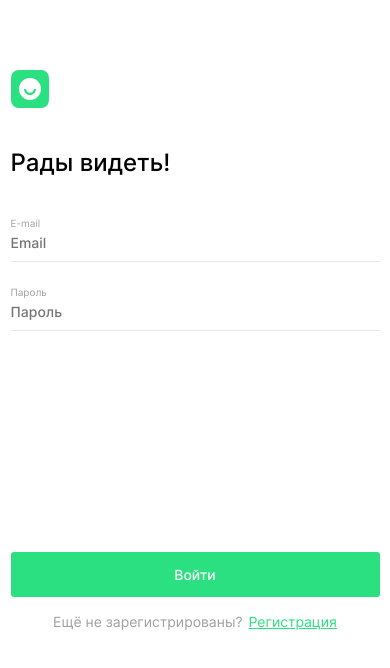
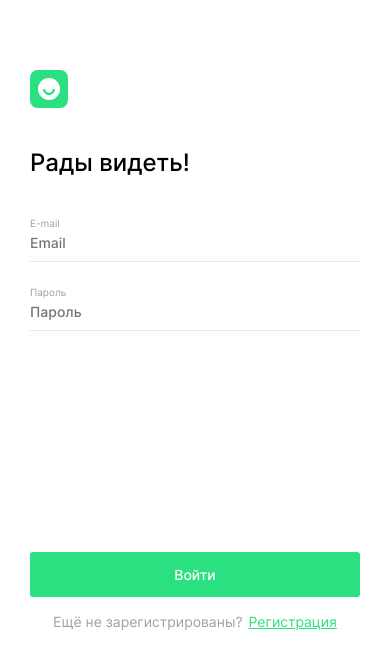
Before and after one commit to StarClavatar/movies-explorer-frontend, a React (Create React App) app: page /signin in a window 390 px wide. Shown: the top 668 px of the page. Built offline with nearby package versions, Linux system fonts and the light colour scheme.

Commit message:
layout bugfix

```diff
--- a/src/components/App/App.css
+++ b/src/components/App/App.css
@@ -1,18 +1,27 @@
 @import url(../../vendor/normalize.css);
 @import url(../../vendor/fonts/inter/inter.css);
 
+html, body, #root {
+  height: 100%;
+}
+
+#root {
+  display: flex;
+  flex-direction: column;
+ }
 
 .page {
   max-width: 1280px;
+  width: 100%;
   position: relative;
   padding: 0;
   font-family: 'Inter';
   font-style: normal;
   background-color: white;
-  /* display: flex; */
-  /* align-items: center; */
   flex-direction: column;
   margin: 0 auto;
+  min-height: 100%;
+  display: flex;
 }
 
 
--- a/src/components/Footer/Footer.css
+++ b/src/components/Footer/Footer.css
@@ -4,6 +4,11 @@
   max-width: 1280px;
   width: 100%;
   box-sizing: border-box;
+  margin-top: auto;
+  /* position: absolute;
+  bottom:0;
+  left: 0%;
+  right: 0; */
 }
 
 .footer__title {
--- a/src/components/Header/Header.css
+++ b/src/components/Header/Header.css
@@ -3,9 +3,8 @@
   box-sizing: border-box;
   max-width: 1140px;
   width: 100%;
-  height: 74px;
   align-items: center;
-  margin: 0 auto;
+  margin: 18px auto;
 }
 
 @media screen and (max-width: 1215px) {
--- a/src/components/Login/Login.css
+++ b/src/components/Login/Login.css
@@ -1,4 +1,6 @@
-.login {}
+.login {
+    margin: 0 30px;
+}
 
 .entrance-form {
     display: flex;
@@ -46,6 +48,7 @@
     margin: 5px 0 24px 0;
     padding: 0 0 10px 0;
     outline: 0;
+    background-color: transparent;
 }
 
 .form__input:last-of-type {
--- a/src/components/Movies/MoviesCardList/MoviesCardList.css
+++ b/src/components/Movies/MoviesCardList/MoviesCardList.css
@@ -32,3 +32,8 @@
     transition: .3s;
     opacity: 0.5;
 }
+
+.empty {
+    width: 100%;
+    text-align: center;
+}
--- a/src/components/Movies/MoviesCardList/MoviesCardList.js
+++ b/src/components/Movies/MoviesCardList/MoviesCardList.js
@@ -64,7 +64,7 @@ function useCardShowParams() {
         );
     } else if (props.movies.length===0) {
         return (
-            <div>
+            <div className='empty'>
                 Ничего не найдено.
             </div>
         );
--- a/src/components/Movies/SearchForm/SearchForm.css
+++ b/src/components/Movies/SearchForm/SearchForm.css
@@ -49,6 +49,8 @@
     border: none;
     background-color: #F9F9F9;
     outline: none;
+    width: 100%;
+    padding-right: 70px;
 }
 
 .search-form__film-icon {
@@ -164,6 +166,7 @@
 
     .search-form__film-input {
         width: 100%;
+        padding-right: 10px;
     }
 
 
--- a/src/components/Preloader/Preloader.css
+++ b/src/components/Preloader/Preloader.css
@@ -14,6 +14,7 @@
   position: absolute;
   top: 0;
   transform: translatey(20px);
+  padding: 0;
 }
 
 #dots div:first-of-type {
@@ -30,8 +31,11 @@
 }
 
 #preloader {
+  padding: 0;
   list-style: none;
   width: 100%;
+  display: flex;
+  justify-content: center;
 }
 
 #loading {
--- a/src/components/Profile/Profile.css
+++ b/src/components/Profile/Profile.css
@@ -3,6 +3,7 @@
     justify-content: center;
     flex-direction: column;
     align-items: center;
+    margin: 0 30px;
 }
 
 .profile-form__heading {
@@ -13,10 +14,11 @@
     margin-bottom: 123px;
 }
 
-.pprofile-form__form {
+.profile-form__form {
     display: flex;
     flex-direction: column;
-    width: 410px;
+    max-width: 410px;
+    width: 100%;
     justify-content: center;
 }
 
@@ -25,6 +27,8 @@
     border-bottom: 1px solid #E8E8E8;
     margin-bottom: 17px;
     padding-bottom: 16px;
+    width: 100%;
+    max-width: 410px;
 }
 
 .profile-form__form-wrapper:last-of-type {
@@ -48,20 +52,29 @@
     color: #000000;
     outline: none;
     width: 100%;
-
 }
 
 .form-input:last-child {
     margin-bottom: 0;
-    border-bottom: 0;
-    border-bottom: 0;
 }
 
 .button-container {
     display: flex;
     flex-direction: column;
     width: 100%;
-    margin-top: auto;
+    margin-top: 220px;
+}
+
+@media screen and (max-width:768px) {
+    .button-container {
+        margin-top: 210px;
+    }
+}
+
+@media screen and (max-width:320px) {
+    .button-container {
+        margin-top: 379px;
+    }
 }
 
 .form-button {
--- a/src/components/Register/Register.css
+++ b/src/components/Register/Register.css
@@ -1,3 +1,7 @@
+.register {
+    margin: 0 30px;
+}
+
 .entrance-form {
     display: flex;
     flex-direction: column;
@@ -44,6 +48,7 @@
     margin: 5px 0 24px 0;
     padding: 0 0 10px 0;
     outline: 0;
+    background-color: transparent;
 }
 
 .form__input:last-of-type {
```
Also changed, not shown: src/components/Main/Main.js (+5 -5 lines), images/deleteSavedMovie.svg (added).
